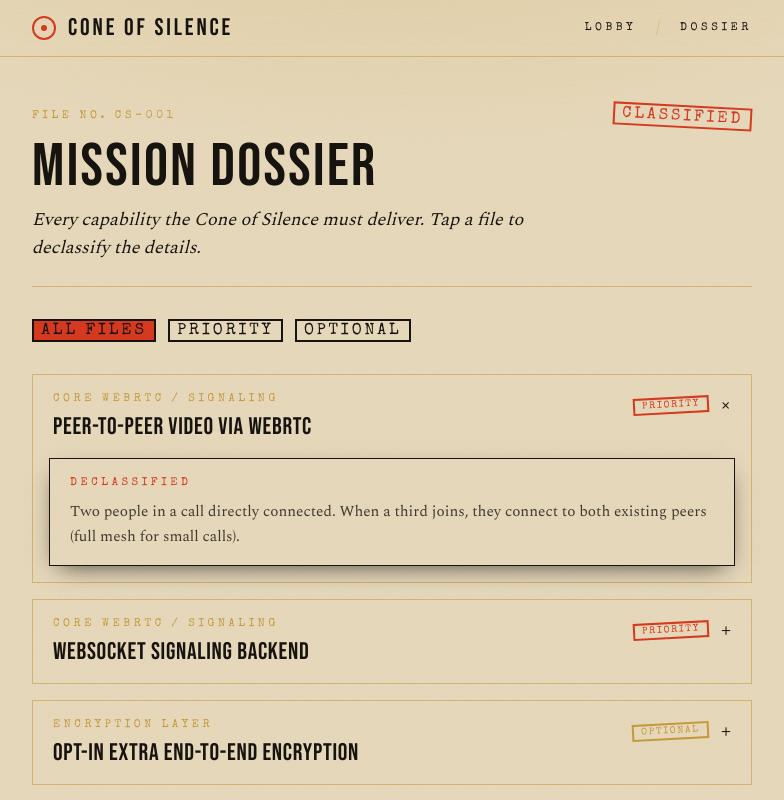
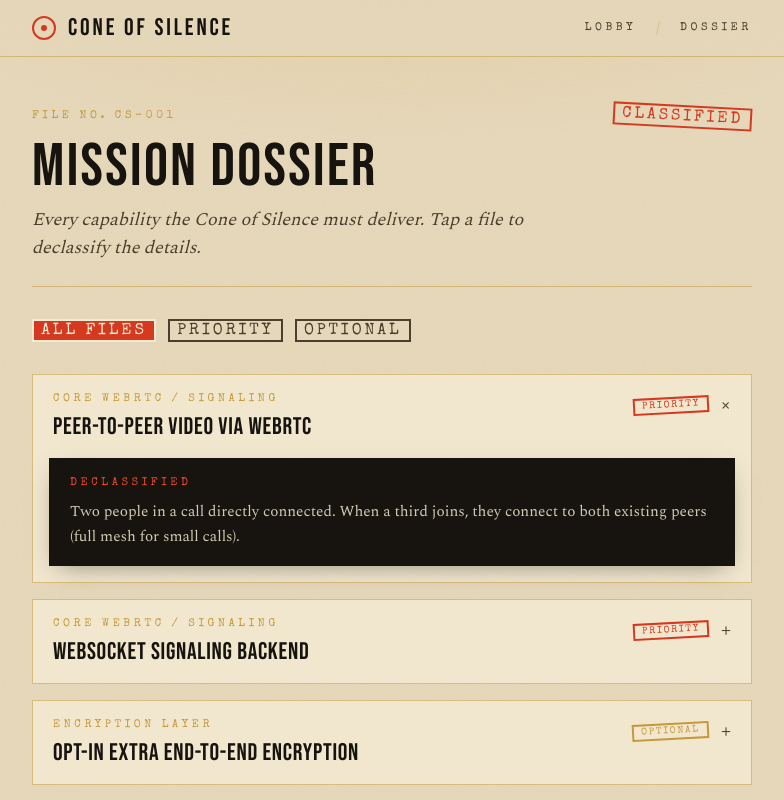
Before and after one commit to deanna-mason/cone-of-silence, a Next.js app: page /brainstorm in a window 1280 px wide. Both pictures are taken after a click on the button 640 px from the left and 416 px from the top of the page. Shown: the top 800 px of the page, without its empty margins (248-1032 px from the left). Built offline with nearby package versions, Linux system fonts and the light colour scheme.

Commit message:
style: retheme nav, footer, and dossier for aged-dossier palette

```diff
--- a/app/brainstorm/page.tsx
+++ b/app/brainstorm/page.tsx
@@ -30,10 +30,10 @@ export default function BrainstormPage() {
           <p className="kicker text-brass">File No. CS-001</p>
           <span className="stamp rotate-[3deg] text-vermilion">Classified</span>
         </div>
-        <h1 className="mt-3 font-display text-6xl leading-[0.9] tracking-[0.04em] text-paper">
+        <h1 className="mt-3 font-display text-6xl leading-[0.9] tracking-[0.04em] text-ink">
           Mission Dossier
         </h1>
-        <p className="mt-3 max-w-lg font-body text-lg italic text-paper-dim">
+        <p className="mt-3 max-w-lg font-body text-lg italic text-ink-soft">
           Every capability the Cone of Silence must deliver. Tap a file to declassify
           the details.
         </p>
@@ -48,8 +48,8 @@ export default function BrainstormPage() {
             onClick={() => setFilter(f.value)}
             className={`stamp transition ${
               filter === f.value
-                ? "bg-vermilion text-paper"
-                : "text-paper-dim hover:text-brass"
+                ? "bg-vermilion text-cream"
+                : "text-ink-soft hover:text-brass"
             }`}
           >
             {f.label}
--- a/app/layout.tsx
+++ b/app/layout.tsx
@@ -39,7 +39,7 @@ export default function RootLayout({
       <body className="flex min-h-full flex-col">
         <NavBar />
         <main className="mx-auto w-full max-w-3xl flex-1 px-6 py-12">{children}</main>
-        <footer className="kicker mx-auto w-full max-w-3xl px-6 py-8 text-paper-dim">
+        <footer className="kicker mx-auto w-full max-w-3xl px-6 py-8 text-ink-soft">
           <span className="hairline border-t pt-3 block">
             Cone of Silence · Property of the Bureau · Destroy after reading
           </span>
--- a/components/IdeaCard.tsx
+++ b/components/IdeaCard.tsx
@@ -12,15 +12,15 @@ export default function IdeaCard({ idea, expanded, onSelect }: IdeaCardProps) {
   const isPriority = idea.priority === "must-have";
 
   return (
-    <li className="hairline border bg-panel/60">
+    <li className="hairline border bg-inset">
       <button
         type="button"
         onClick={() => onSelect(idea.id)}
-        className="flex w-full items-start justify-between gap-4 px-5 py-4 text-left transition hover:bg-panel"
+        className="flex w-full items-start justify-between gap-4 px-5 py-4 text-left transition hover:bg-field-deep"
       >
         <span>
           <span className="kicker block text-brass">{idea.category}</span>
-          <span className="mt-1 block font-display text-2xl leading-tight tracking-[0.03em] text-paper">
+          <span className="mt-1 block font-display text-2xl leading-tight tracking-[0.03em] text-ink">
             {idea.title}
           </span>
         </span>
@@ -33,7 +33,7 @@ export default function IdeaCard({ idea, expanded, onSelect }: IdeaCardProps) {
             {isPriority ? "Priority" : "Optional"}
           </span>
           <span
-            className={`font-body text-xl text-paper-dim transition-transform ${
+            className={`font-body text-xl text-ink-soft transition-transform ${
               expanded ? "rotate-45" : ""
             }`}
             aria-hidden
@@ -45,9 +45,9 @@ export default function IdeaCard({ idea, expanded, onSelect }: IdeaCardProps) {
 
       {/* Declassified document insert — aged cream paper */}
       {expanded && (
-        <div className="mx-4 mb-4 border border-paper/20 bg-paper px-5 py-4 text-ink shadow-[0_8px_24px_-10px_rgba(0,0,0,0.8)]">
-          <p className="kicker mb-2 text-vermilion">Declassified</p>
-          <p className="font-body text-[0.95rem] leading-relaxed text-ink/80">
+        <div className="mx-4 mb-4 border border-ink/30 bg-ink px-5 py-4 text-cream shadow-[0_8px_24px_-10px_rgba(23,19,15,0.5)]">
+          <p className="kicker mb-2 text-vermilion-bright">Declassified</p>
+          <p className="font-body text-[0.95rem] leading-relaxed text-cream/85">
             {idea.notes}
           </p>
         </div>
--- a/components/NavBar.tsx
+++ b/components/NavBar.tsx
@@ -2,18 +2,18 @@ import Link from "next/link";
 
 export default function NavBar() {
   return (
-    <nav className="hairline sticky top-0 z-40 border-b bg-noir/85 backdrop-blur-sm">
+    <nav className="hairline sticky top-0 z-40 border-b bg-field/85 backdrop-blur-sm">
       <div className="mx-auto flex max-w-3xl items-center justify-between gap-4 px-6 py-4">
         <Link href="/" className="group flex items-center gap-3">
           <span className="relative grid h-6 w-6 place-items-center rounded-full border-2 border-vermilion">
             <span className="h-1.5 w-1.5 rounded-full bg-vermilion transition group-hover:scale-150" />
           </span>
-          <span className="font-display text-2xl leading-none tracking-[0.12em] text-paper">
+          <span className="font-display text-2xl leading-none tracking-[0.12em] text-ink">
             CONE OF SILENCE
           </span>
         </Link>
 
-        <div className="flex items-center gap-5 text-paper-dim">
+        <div className="flex items-center gap-5 text-ink-soft">
           <Link
             href="/"
             className="kicker transition hover:text-vermilion"
```
